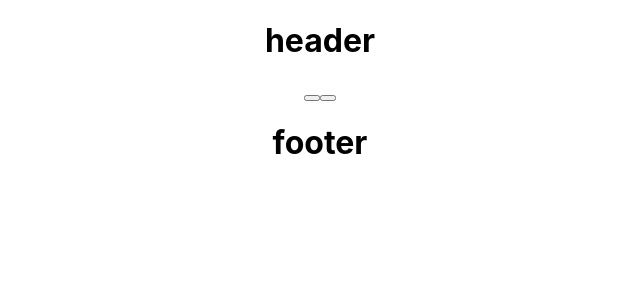
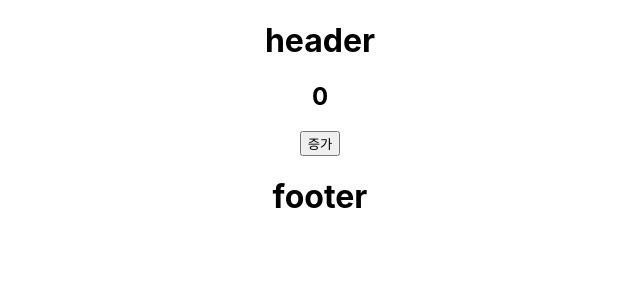
Before and after one commit to mjh090801abc/studey_frontend, a React (Create React App) app in the folder chapter5/: page / in a window 1280 px wide. Shown: the top 300 px of the page, without its empty margins (320-960 px from the left). Built offline with nearby package versions, Linux system fonts and the light colour scheme.

Commit message:
증가 버튼을 만들고 화살표 함수를 사용하여서 숫자를 증가 시킬 수 있도록 코드 작성

```diff
--- a/chapter5/src/component/body.js
+++ b/chapter5/src/component/body.js
@@ -1,14 +1,30 @@
+import { useState } from "react"
+
 function Body() {
-    function handleOnClick(event) {
-        console.log(event)
-        console.log(event.target.name)
+    const [count, setCount] = useState(0)
+    const onIncrease = () => {
+        setCount(count + 1)
     }
-    return (
+    return(
         <div>
-            <button name="A버튼" onClick={handleOnClick}></button>
-            <button name="B버튼" onClick={handleOnClick}></button>
+            <h2>{count}</h2>
+            <button onClick={onIncrease}>증가
+            </button>
         </div>
-    );
+    )
+
+
+
+    // function handleOnClick(event) {
+    //     console.log(event)
+    //     console.log(event.target.name)
+    // }
+    // return (
+    //     <div>
+    //         <button name="A버튼" onClick={handleOnClick}></button>
+    //         <button name="B버튼" onClick={handleOnClick}></button>
+    //     </div>
+    // );
 
 }
 
```
